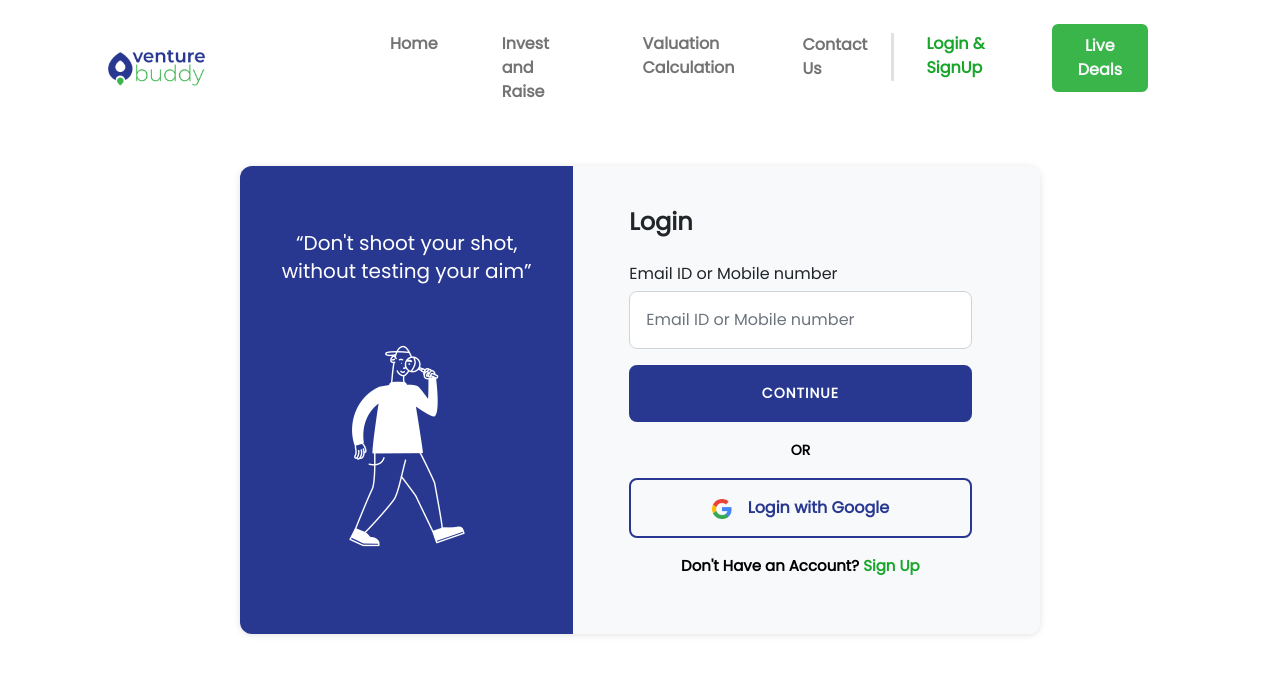
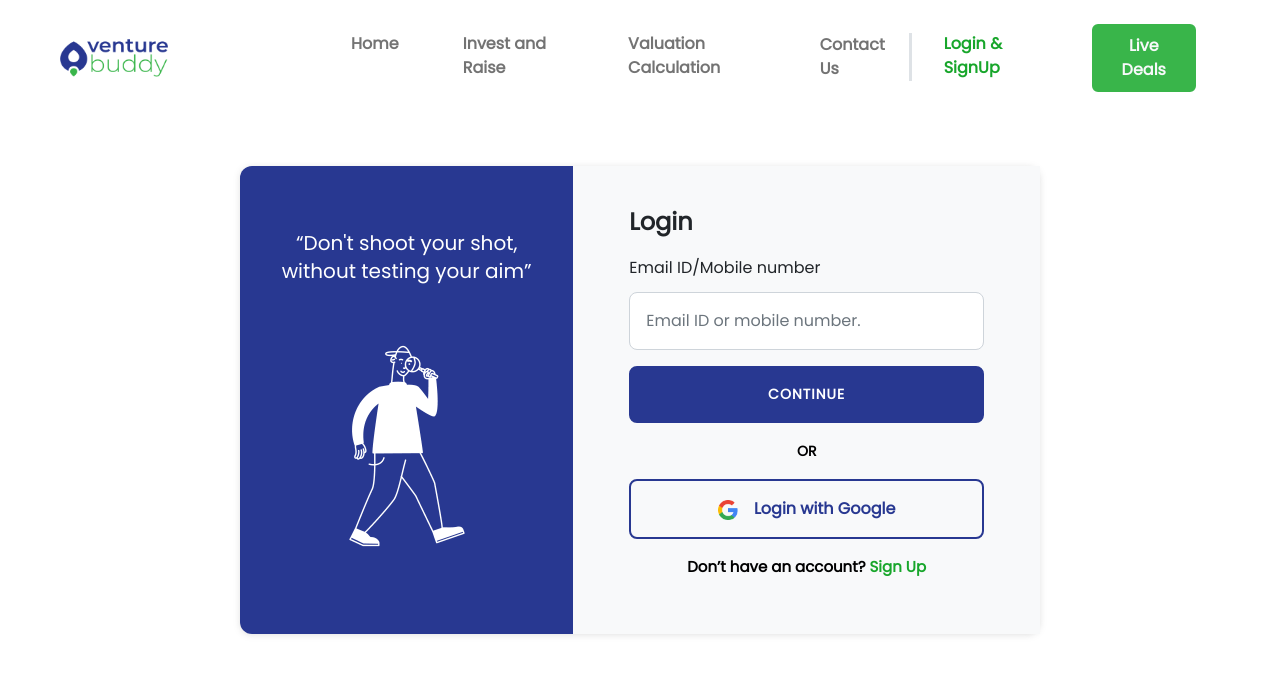
Before and after one commit to dheerajhemachandran/venturebuddy-google-auth, a React (Create React App) app: page / in a window 1280 px wide. Shown: the top 674 px of the page. Built offline with nearby package versions, Linux system fonts and the light colour scheme.

Commit message:
bugs are fixed according to the testing

```diff
--- a/src/App.css
+++ b/src/App.css
@@ -2,6 +2,10 @@
 
 * {
   font-family: 'Poppins', sans-serif;
+}
+
+.nav-link {
+  font-size: 16px !important;
 }
 
 #login-left {
@@ -38,6 +42,7 @@
 
 #login-right {
   padding: 0;
+  background-color: #F8F9FA;
 }
 
 .carousel-item {
@@ -45,7 +50,6 @@
 }
 
 .carousel {
-  background-color: #F8F9FA;
   border-radius: 0 12px 12px 0;
   height: 100%;
 }
@@ -95,15 +99,17 @@
 }
 
 .carousel h1 {
-  font-weight: 700 !important;
+  font-style: normal;
+  font-weight: 900 !important;
   font-size: 24px;
   line-height: 32px;
 }
 
 .carousel h6 {
+  font-style: normal;
   font-weight: 500;
-  margin-top: 18px;
   font-size: 16px;
+  line-height: 24px;
 }
 
 .carousel p {
@@ -193,8 +199,7 @@
 }
 
 .carousel-item {
-  padding-top: 40px;
-  padding-left: 56px;
+  padding: 40px 56px;
 }
 
 #password {
--- a/src/components/LoginEmail.js
+++ b/src/components/LoginEmail.js
@@ -27,10 +27,12 @@ const LoginEmail = ({ setPhoneOrEmail }) => {
 
   return (
     <div>
-      <div id="login-right" className="col-10">
+      <div id="login-right">
         <form className="my-auto d-flex flex-column justify-content-between">
-          <h1>Login</h1>
-          <h6>Email ID or Mobile number</h6>
+          <h1 className="my-0">Login</h1>
+          <h6 style={{ fontWeight: 500, marginTop: 18, marginBottom: 12 }}>
+            Email ID/Mobile number
+          </h6>
           <input
             type="text"
             className="form-control p-3"
@@ -39,7 +41,7 @@ const LoginEmail = ({ setPhoneOrEmail }) => {
               setEmailOrPhone(e.target.value);
               setPhoneOrEmail(e.target.value);
             }}
-            placeholder="Email ID or Mobile number"
+            placeholder="Email ID or mobile number."
             required
           />
           <button
@@ -66,7 +68,7 @@ const LoginEmail = ({ setPhoneOrEmail }) => {
           </button>
 
           <p className="text-center" id="signUp">
-            Don't Have an Account?{" "}
+            Don’t have an account?{" "}
             <a href="##" className="text-green">
               Sign Up
             </a>
--- a/src/components/LoginPass.js
+++ b/src/components/LoginPass.js
@@ -26,16 +26,18 @@ const LoginPass = ({ setPassword }) => {
 
   return (
     <div>
-      <div id="login-right" className="col-10">
+      <div id="login-right">
         <div>
           <h1>Login</h1>
-          <h6>Your Password</h6>
+          <h6 style={{ fontWeight: 500, marginTop: 18, marginBottom: 12 }}>
+            Password
+          </h6>
           <div id="password">
             <input
               type="password"
               className="form-control p-3"
               id="passwordField"
-              placeholder="Your Password"
+              placeholder="your password"
               onBlur={(e) => setPassword(e.target.value)}
               required
             />
@@ -68,7 +70,7 @@ const LoginPass = ({ setPassword }) => {
           </button>
 
           <p className="text-center fw-bold">
-            Don't Have an Account?{" "}
+            Don’t have an account?{" "}
             <a href="#" className="text-green">
               Sign Up
             </a>
--- a/src/components/Navbar.js
+++ b/src/components/Navbar.js
@@ -3,9 +3,9 @@ import logo from "./../images/logo.png";
 
 const Navbar = () => {
   return (
-    <nav class="navbar navbar-expand-lg bg-white px-0 px-lg-5 py-4 fixed-top fw-bold">
-      <div class="container-fluid mx-0 mx-lg-5">
-        <a class="navbar-brand" href="#">
+    <nav class="navbar navbar-expand-lg bg-white py-4 fixed-top fw-bold">
+      <div class="container-fluid mx-0 mx-xl-5">
+        <a href="#">
           <img src={logo} className="col-5" alt="" />
         </a>
         <button
--- a/src/components/OTP.js
+++ b/src/components/OTP.js
@@ -71,19 +71,16 @@ const OTP = ({ phoneOrEmail }) => {
   };
 
   return (
-    <div
-      id="login-right"
-      className="rounded-4 rounded-md-0 col-md-10 d-flex align-items-center justify-content-center"
-    >
-      <div>
+    <div id="login-right" className="rounded-4 rounded-md-0">
+      <div className="mx-0 px-0">
         <p className="text-center fw-bold mt-5 pt-3">
-          Please enter the OTP sent to {phoneOrEmail}.{" "}
-          <span className="text-blue py-1 px-1 mt-0">Change</span>
+          Please enter the OTP sent to <br /> {phoneOrEmail}.
+          <span className="text-blue py-1 px-1">Change</span>
         </p>
         <h6 className="mt-4 fw-bolder ps-1" style={{ marginTop: "32px" }}>
           Enter OTP
         </h6>
-        <form className="" style={{ marginTop: 10 }} onSubmit={checkOTP}>
+        <form style={{ marginTop: 10 }} onSubmit={checkOTP}>
           <div className="row row-cols-4 justify-content-between px-3">
             <input
               type="text"
@@ -140,7 +137,7 @@ const OTP = ({ phoneOrEmail }) => {
           className="text-center w-100 ms-1"
           style={{ fontSize: "15px", fontWeight: 600, marginTop: 24 }}
         >
-          Not Received Your Code?
+          Not received your code?
           <span className="text-green py-1 px-2 mt-0 cursor-pointer">
             Resend Code
           </span>
```
